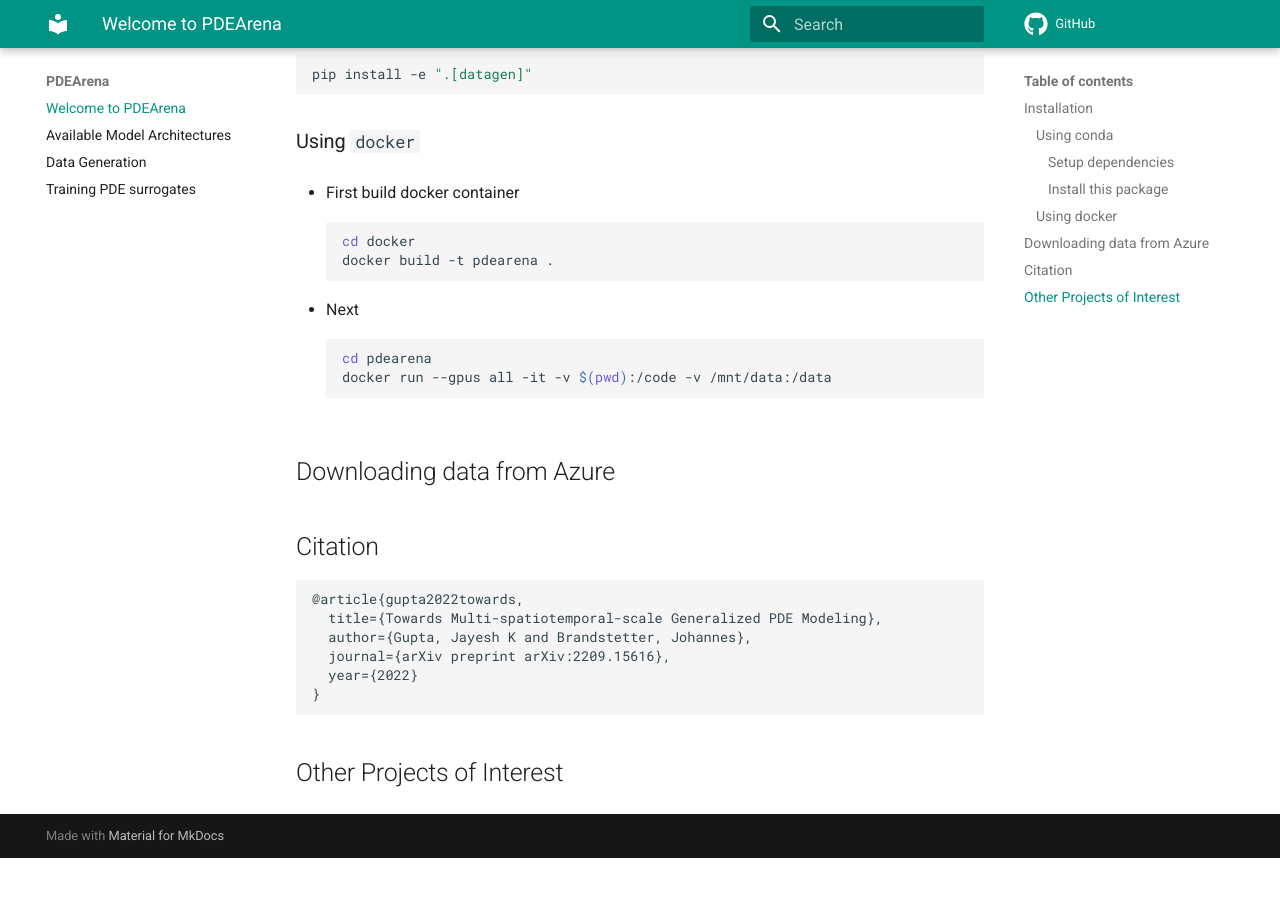
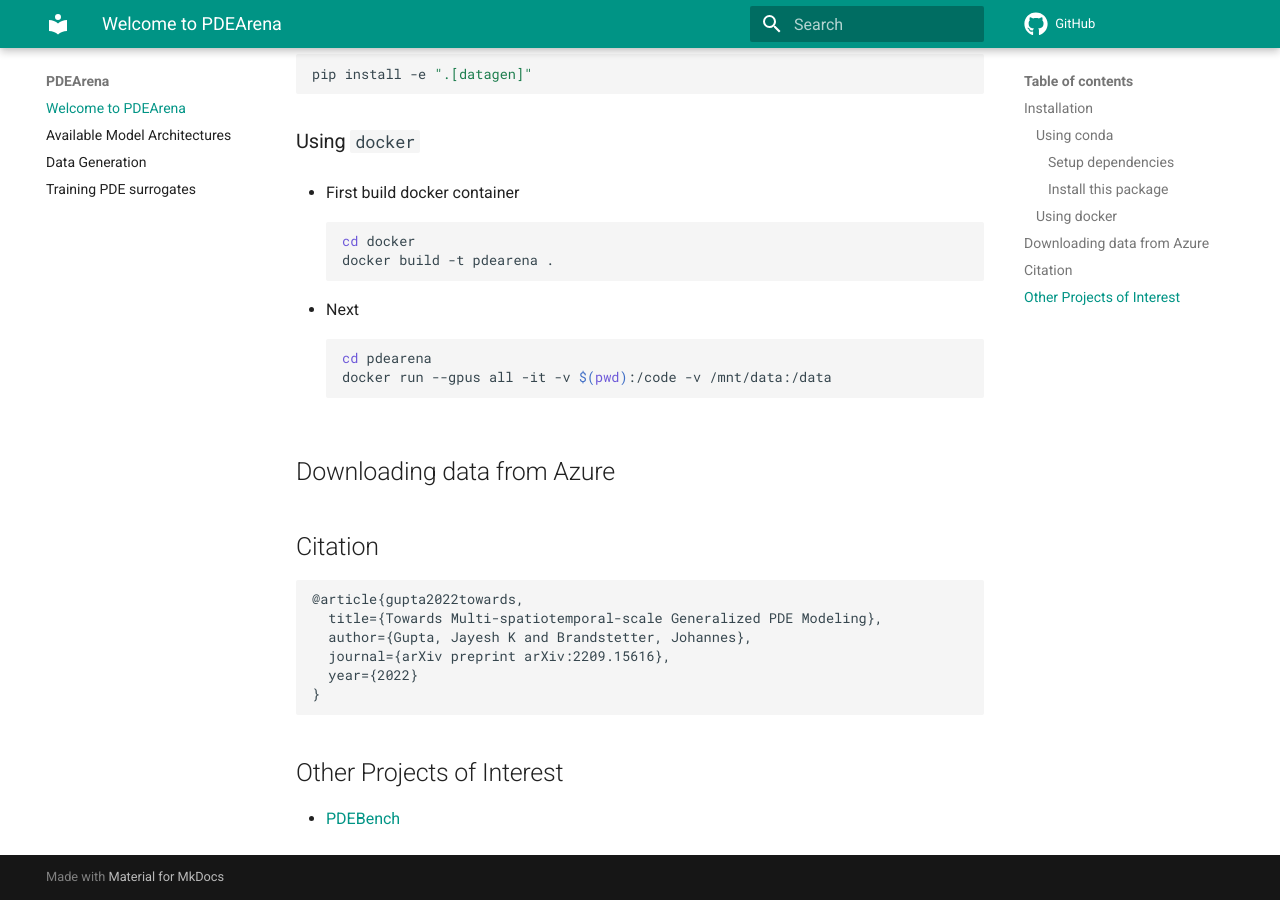
Before and after one commit to pdearena/pdearena, an MkDocs documentation site: the page built from docs/index.md, in a window 1280 px wide and 900 px high, scrolled down 682 px. Built offline with MkDocs 1.6.1 and Material for MkDocs 9.7.7, drawn with Linux system fonts in a browser that asks for light colours; comment, search, counter and statistics services are not loaded; before the commit the page ends 1540 px from its top, so only the background shows below that.

Commit message:
add link

````diff
--- a/docs/index.md
+++ b/docs/index.md
@@ -59,3 +59,5 @@ docker run --gpus all -it -v $(pwd):/code -v /mnt/data:/data
 ```
 
 ## Other Projects of Interest
+
+- [PDEBench](https://github.com/pdebench/PDEBench)
````
